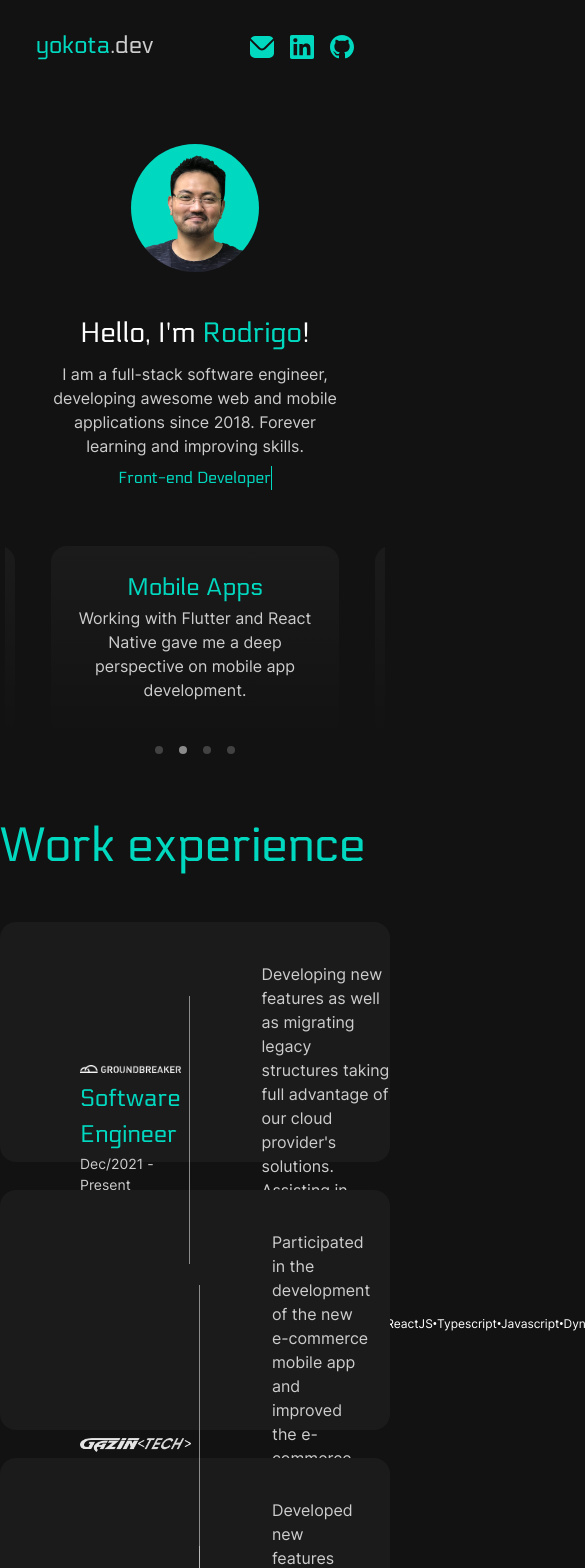
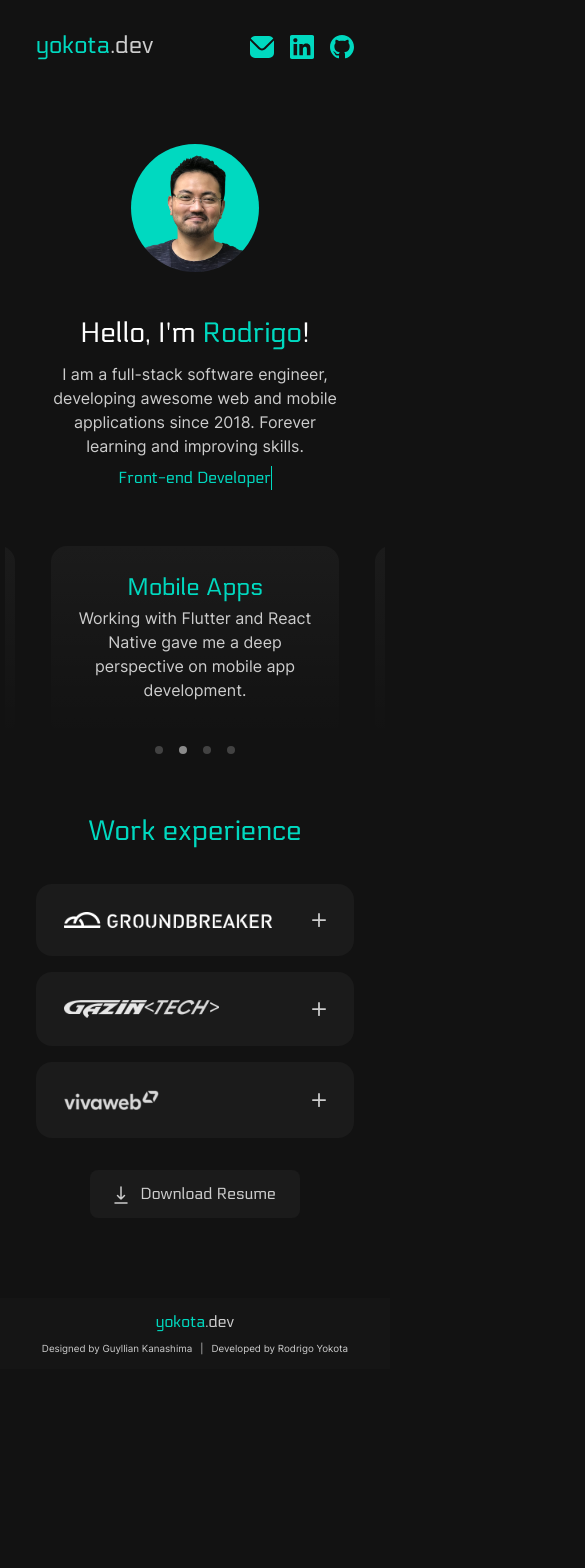
Before and after one commit to ryok90/yokota.dev, a React (Vite) app: page / in a window 390 px wide. Shown: the top 1568 px of the page, 585 px wide, since content can reach past the window. After the commit the page ends 1369 px from the top, so only its background shows below. Built offline with nearby package versions, Linux system fonts and the light colour scheme.

Commit message:
feat: responsive XpSection and Footer

```diff
--- a/index.html
+++ b/index.html
@@ -22,6 +22,7 @@
       content="rodrigo yokota, software engineer, web development, software development, software, computer science,
     programming, coding, programmer, coder, javascript, typescript, react, nodejs, aws, frontend, backend, fullstack, information technology"
     />
+    <meta name="theme-color" content="#121212" media="(prefers-color-scheme: dark)" />
     <link rel="canonical" href="https://yokota.dev" />
     <link
       rel="apple-touch-icon"
@@ -41,6 +42,11 @@
       href="/images/favicon-16x16.png"
     />
     <link rel="manifest" href="/site.webmanifest" />
+    <style>
+      html, body {
+        background-color: #121212;
+      }
+    </style>
   </head>
 
   <body>
--- a/package.json
+++ b/package.json
@@ -9,6 +9,7 @@
     "preview": "vite preview"
   },
   "dependencies": {
+    "@chakra-ui/icons": "^2.0.15",
     "@chakra-ui/react": "^2.4.5",
     "@emotion/react": "^11.10.5",
     "@emotion/styled": "^11.10.5",
--- a/src/App.tsx
+++ b/src/App.tsx
@@ -14,7 +14,7 @@ function App() {
       spacing={{ base: 20, lg: 40 }}
     >
       <Header />
-      <HStack w="100%" alignItems="start" justifyContent="center">
+      <HStack w="100%" alignItems="start" justifyContent="center" spacing="0">
         <VStack
           spacing="6"
           position="sticky"
--- a/src/components/ExperienceCard.tsx
+++ b/src/components/ExperienceCard.tsx
@@ -1,16 +1,24 @@
+import { AddIcon, MinusIcon } from '@chakra-ui/icons';
 import {
+  Accordion,
+  AccordionButton,
+  AccordionIcon,
+  AccordionItem,
+  AccordionPanel,
   Box,
   Divider,
   HStack,
   Image,
   Link,
   Text,
+  useBreakpointValue,
   VStack,
 } from '@chakra-ui/react';
 
 type ExperienceCardProps = {
   logoAlt: string;
   logoSrc: string;
+  logoHeight: Record<string, string>;
   jobTitle: string;
   period: string;
   description: string;
@@ -21,56 +29,132 @@ type ExperienceCardProps = {
 export const ExperienceCard = ({
   logoAlt,
   logoSrc,
+  logoHeight,
   jobTitle,
   period,
   description,
   techs,
   href,
-}: ExperienceCardProps) => (
-  <VStack
-    justifyContent="space-between"
-    bgColor="custom.dark"
-    borderRadius="2xl"
-    maxW="5xl"
-    w="100%"
-    px="20"
-    pb="8"
-    h="60"
-  >
-    <HStack w="100%" justifyContent="space-between" mt="10">
-      <VStack alignItems="start" spacing={0}>
-        <Link href={href} target="_blank" rel="noopener">
-          <Image src={logoSrc} pb="2" alt={logoAlt} _hover={{ opacity: 0.7 }} />
-        </Link>
-        <Text as="h3" fontSize="2xl" color="custom.main">
-          {jobTitle}
-        </Text>
-        <Text fontFamily="secondary" fontSize="sm" mt="0">
-          {period}
-        </Text>
-      </VStack>
-      <HStack h="100%">
-        <Divider orientation="vertical" h="80%" mr="16" borderColor="#D9D9D9" />
-        <Text fontFamily="secondary" maxW="md">
-          {description}
-        </Text>
-      </HStack>
-    </HStack>
+}: ExperienceCardProps) => {
+  const isMobile = useBreakpointValue({ base: true, md: false });
+
+  const logoComp = (
+    <Image h={logoHeight} src={logoSrc} mb={{ base: 0, md: 2 }} alt={logoAlt} />
+  );
+
+  const titleComp = (
+    <>
+      <Text as="h3" fontSize={{ base: 'xl', lg: '2xl' }} color="custom.main">
+        {jobTitle}
+      </Text>
+      <Text fontFamily="secondary" fontSize={{ base: 'xs', lg: 'sm' }} mt="0">
+        {period}
+      </Text>
+    </>
+  );
+
+  const descriptionComp = (
+    <Text fontFamily="secondary" maxW={{ base: 'none', md: 'md' }}>
+      {description}
+    </Text>
+  );
+
+  const techsComp = (
     <HStack
       as="ul"
-      divider={<>&bull;</>}
+      display={{ base: 'flex', md: 'none', lg: 'flex' }}
+      flexWrap="wrap"
+      divider={isMobile ? undefined : <>&nbsp;&nbsp;&bull;&nbsp;&nbsp;</>}
       listStyleType="none"
       justifyContent="space-between"
       fontSize="xs"
       fontFamily="secondary"
       color="white"
-      w="100%"
+      spacing="0"
+      w={{ base: '90%', lg: '100%' }}
     >
       {techs.map((tech, index) => (
-        <Box as="li" key={`${index + tech}`}>
+        <Box as="li" key={`${index + tech}`} pr="2" lineHeight="8">
           {tech}
         </Box>
       ))}
     </HStack>
-  </VStack>
-);
+  );
+
+  if (isMobile)
+    return (
+      <Accordion allowMultiple={true} w="100%">
+        <AccordionItem
+          border="none"
+          bgColor="custom.dark"
+          borderRadius="2xl"
+          px="3"
+          py="5"
+        >
+          {({ isExpanded }) => (
+            <>
+              <h3>
+                <AccordionButton display="flex" justifyContent="space-between">
+                  {logoComp}
+                  {isExpanded ? (
+                    <MinusIcon fontSize="sm" />
+                  ) : (
+                    <AddIcon fontSize="sm" />
+                  )}
+                </AccordionButton>
+              </h3>
+              <AccordionPanel pt="8" pb="0">
+                <Box mb="4">{titleComp}</Box>
+                <Box mb="8">{descriptionComp}</Box>
+                {techsComp}
+              </AccordionPanel>
+            </>
+          )}
+        </AccordionItem>
+      </Accordion>
+    );
+
+  return (
+    <VStack
+      justifyContent="space-between"
+      bgColor="custom.dark"
+      borderRadius="2xl"
+      maxW="5xl"
+      w="100%"
+      px={{ base: 8, lg: 10, xl: 20 }}
+      pt={{ base: 5, lg: 7, xl: 10 }}
+      pb={{ base: 5, xl: 8 }}
+      h={{ base: 'auto', lg: 48, xl: 60 }}
+    >
+      <HStack w="100%" justifyContent="space-between">
+        <VStack
+          minW="16.25rem"
+          alignItems="start"
+          spacing={0}
+          mr={{ base: 6, lg: 8 }}
+        >
+          <Link
+            href={href}
+            target="_blank"
+            rel="noopener"
+            _hover={{ opacity: 0.7 }}
+          >
+            {logoComp}
+          </Link>
+          {titleComp}
+        </VStack>
+        <HStack h="100%">
+          <Divider
+            display={{ base: 'none', lg: 'block' }}
+            orientation="vertical"
+            h="80%"
+            mr={{ base: 8, xl: 16 }}
+            borderColor="#D9D9D9"
+          />
+          {descriptionComp}
+        </HStack>
+      </HStack>
+      {techsComp}
+    </VStack>
+  );
+};
--- a/src/components/ExperienceSection.tsx
+++ b/src/components/ExperienceSection.tsx
@@ -4,12 +4,23 @@ import { DownloadIcon } from './Icons/DownloadIcon';
 import { Section } from './Section';
 
 export const ExperienceSection = () => (
-  <Section display="flex" flexDirection="column" alignItems="start">
-    <Text as="h2" fontSize="5xl" color="custom.main" mb="10">
+  <Section
+    display="flex"
+    flexDirection="column"
+    alignItems={{ base: 'center', lg: 'start' }}
+    px={{ base: 9, xl: 0 }}
+  >
+    <Text
+      as="h2"
+      fontSize={{ base: '1.75rem', lg: '5xl' }}
+      color="custom.main"
+      mb={{ base: 8, xl: 10 }}
+    >
       Work experience
     </Text>
-    <VStack spacing="7" w="100%">
+    <VStack spacing={{ base: 4, md: 7 }} w="100%">
       <ExperienceCard
+        logoHeight={{ base: '1rem', md: '1.25rem' }}
         logoAlt="Groundbreaker"
         logoSrc="/images/groundbreaker.webp"
         href="https://www.linkedin.com/company/groundbreakerco/"
@@ -21,6 +32,7 @@ export const ExperienceSection = () => (
         )}
       />
       <ExperienceCard
+        logoHeight={{ base: '1.15rem', md: '1.438rem' }}
         logoAlt="Gazin Tech"
         logoSrc="/images/gazin.webp"
         href="https://www.linkedin.com/company/gazin-tech/"
@@ -32,6 +44,7 @@ export const ExperienceSection = () => (
         )}
       />
       <ExperienceCard
+        logoHeight={{ base: '1.25rem', md: '1.625rem' }}
         logoAlt="Vivaweb"
         logoSrc="/images/vivaweb.webp"
         href="https://www.linkedin.com/company/vivaweb/"
@@ -50,9 +63,9 @@ export const ExperienceSection = () => (
       px="6"
       py="3"
       mt="8"
-      alignSelf="end"
+      alignSelf={{ base: 'center', lg: 'end' }}
       _hover={{ color: 'custom.main' }}
-      fontSize="xl"
+      fontSize={{ base: 'md', lg: 'xl' }}
       bgColor="custom.dark"
     >
       <DownloadIcon mr="3" />
--- a/src/components/Footer.tsx
+++ b/src/components/Footer.tsx
@@ -1,16 +1,30 @@
-import { Center, HStack, Link, Text } from '@chakra-ui/react';
+import { Center, HStack, Link, Stack, Text } from '@chakra-ui/react';
 import { Logo } from './Logo';
 
 export const Footer = () => (
-  <Center as="footer" w="100%" maxW="none" bgColor="#151515" h="14" py="0">
-    <HStack w="100%" maxW="5xl" justifyContent="space-between">
-      <Logo />
+  <Center
+    as="footer"
+    w="100%"
+    maxW="none"
+    bgColor="#151515"
+    h={{ base: 'auto', md: 14 }}
+    py={{ base: 3, md: 0 }}
+  >
+    <Stack
+      direction={{ base: 'column', md: 'row' }}
+      w="100%"
+      maxW="5xl"
+      justifyContent={{ base: 'center', md: 'space-between' }}
+      alignItems="center"
+      spacing="2"
+    >
+      <Logo responsive />
       <HStack
         w="100%"
         maxW="5xl"
-        justifyContent="end"
+        justifyContent={{ base: 'center', md: 'end' }}
         alignItems="center"
-        fontSize="xs"
+        fontSize={{ base: '0.6125rem', md: 'xs' }}
         fontFamily="secondary"
       >
         <Text>
@@ -37,6 +51,6 @@ export const Footer = () => (
           </Link>
         </Text>
       </HStack>
-    </HStack>
+    </Stack>
   </Center>
 );
--- a/src/components/Logo.tsx
+++ b/src/components/Logo.tsx
@@ -1,9 +1,11 @@
 import { Link, Text } from '@chakra-ui/react';
 
-export const Logo = () => (
+type LogoProps = { responsive?: boolean };
+
+export const Logo = ({ responsive = false }: LogoProps) => (
   <Link
     href="https://yokota.dev"
-    fontSize="2xl"
+    fontSize={responsive ? { base: 'md', lg: '2xl' } : '2xl'}
     color="custom.main"
     _hover={{ opacity: 0.7 }}
   >
```
Also changed, not shown: 2 other files (tests, documents, lock files or other folders).
